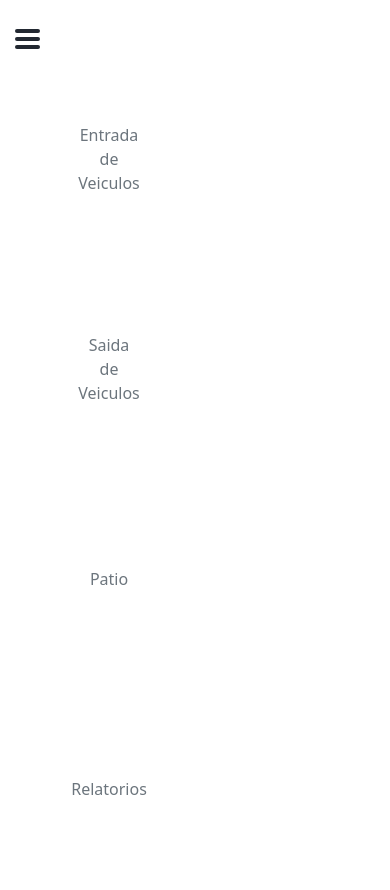
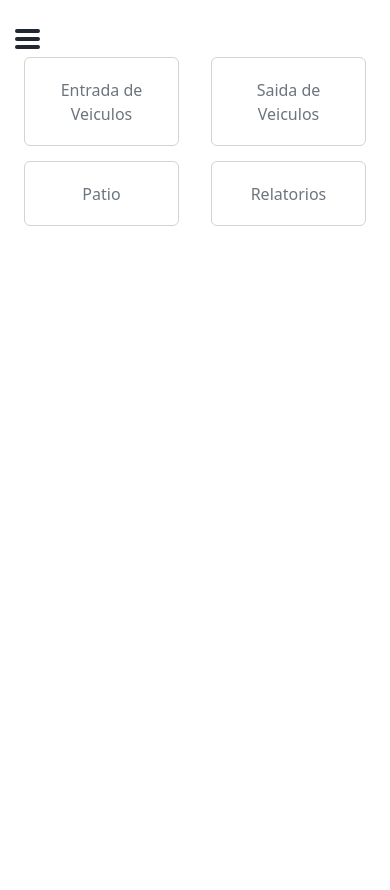
Before and after one commit to Guto114/ParkApp, a plain HTML site: page index.html in a window 390 px wide. After the commit the page ends 844 px from the top, so only its background shows below. Drawn offline with nearby package versions, Linux system fonts and the light colour scheme.

Commit message:
botoes funcionando e responsivos

```diff
--- a/index.css
+++ b/index.css
@@ -1,7 +1,3 @@
-.col-6{
-    height: 50px;
-}
-
 body{
     margin-top: 20px;
 }
@@ -36,5 +32,14 @@ a{
 }
 
 .button4{
-    padding: 100px 100px;
+    padding: 5vw 2vh;
+    border-color: lightgray;
+    margin: 2%;
 }
+
+.principal{
+    display: flex;
+    justify-content: space-around;
+    align-items: center;
+    align-content: space-around;
+}
--- a/index.html
+++ b/index.html
@@ -32,20 +32,21 @@
 </nav>
 
 <!-- Os quatro botoes para inicar as funcoes principais -->
-<!-- aqui nao esta com o visual que eu acho bacana,
-talvez olhar alguma coisa por ai que ajude a ficar com um visual melhor -->
+
 <div class="container text-center">
-  <div class="row g-2">
-    <button class="btn btn-outline-secondary col-6 button4" role="button" href="entradaDeVeiculos.html">Entrada de Veiculos</button>
-    <button class="btn btn-outline-secondary col-6 button4" role="button" href="saidaDeVeiculos.html">Saida de Veiculos</button>
-    <button class="btn btn-outline-secondary col-6 button4" role="button" href="listaDeCarrosNoPatio.html">Patio</button>
-    <button class="btn btn-outline-secondary col-6 button4" role="button" href="relatorios.html">Relatorios</button>
+  <div class="row g-2 principal">
+      <a class="col-5 button4 btn btn-outline-secondary" role="button" href="entradaDeVeiculos.html">Entrada de Veiculos
+      </a>
+      <a class="col-5 button4 btn btn-outline-secondary" role="button" href="saidaDeVeiculos.html">Saida de Veiculos
+      </a>
+      <a class="col-5 button4 btn btn-outline-secondary" role="button" href="listaDeCarrosNoPatio.html">Patio
+      </a>
+      <a class="col-5 button4 btn btn-outline-secondary" role="button" href="relatorios.html" >Relatorios
+      </a>
+    </div>
   </div>
 </div>
 
-  <!-- <a href="#" class="d-inline-flex focus-ring py-1 px-2 text-decoration-none border rounded-2" style="--bs-focus-ring-x: 10px; --bs-focus-ring-y: 10px; --bs-focus-ring-blur: 4px">
-    Blurry offset focus ring
-  </a> -->
     <!-- para usar o bootstrap tem que usar o link do javascript aqui -->
 <script src="https://cdn.jsdelivr.net/npm/bootstrap@5.3.2/dist/js/bootstrap.bundle.min.js" integrity="sha384-C6RzsynM9kWDrMNeT87bh95OGNyZPhcTNXj1NW7RuBCsyN/o0jlpcV8Qyq46cDfL" crossorigin="anonymous"></script>
 <!-- para usar o bootstrap tem que usar o link do javascript aqui -->
```
Also changed, not shown: entradaDeVeiculos.html (+30 -0 lines).
